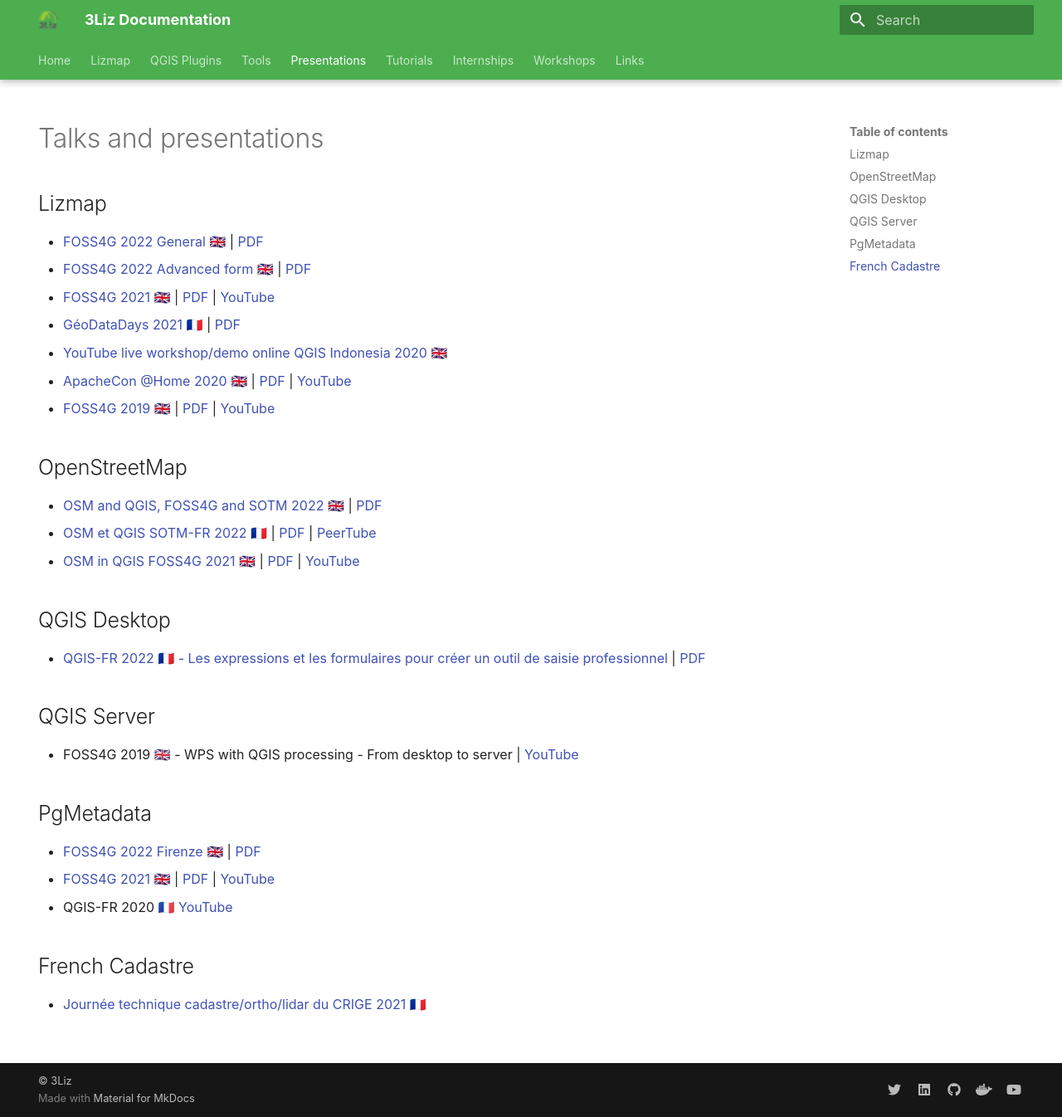
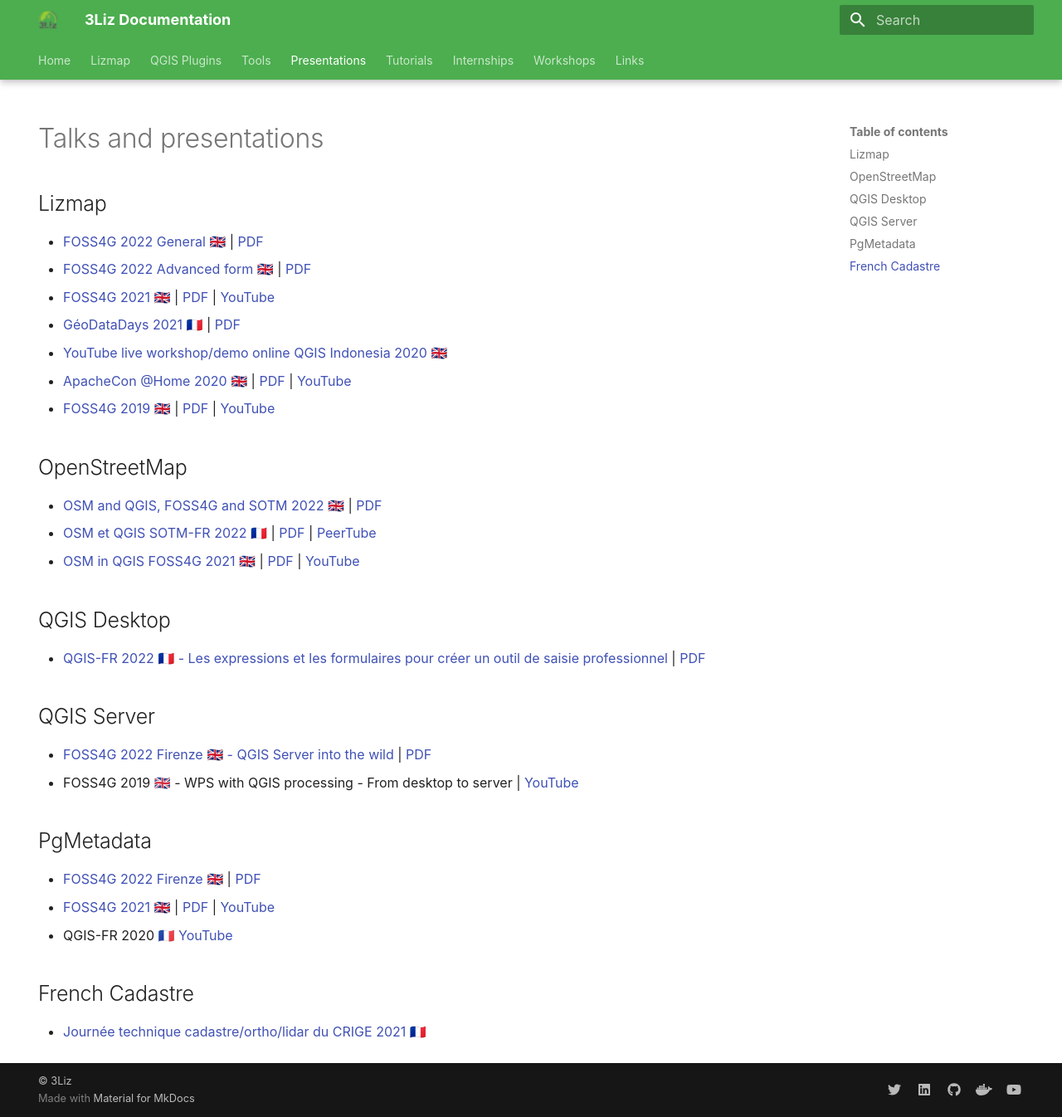
Before and after one commit to 3liz/3liz.github.io, an MkDocs documentation site: the page built from docs/talks.md, in a window 1280 px wide and 1346 px high. Shown: the whole window at 83% size. Built offline with MkDocs 1.6.1 and Material for MkDocs 9.7.7, drawn with Linux system fonts in a browser that asks for light colours; nearby versions of some CDN libraries.

Commit message:
Add QGIS server into the wild

```diff
--- a/docs/talks.md
+++ b/docs/talks.md
@@ -42,6 +42,8 @@
 
 ## QGIS Server
 
+* [FOSS4G 2022 Firenze 🇬🇧 - QGIS Server into the wild](https://docs.3liz.org/presentations/2022-08_Foss4G_2022_Firenze_QGIS_Server_into_the_wild.html)
+  | [PDF](https://docs.3liz.org/presentations/pdf/2022-08_Foss4G_2022_Firenze_QGIS_Server_into_the_wild.pdf)
 * FOSS4G 2019 🇬🇧 - WPS with QGIS processing - From desktop to server
   | [YouTube](https://www.youtube.com/watch?v=YL1tdcJwimA)
 
```
